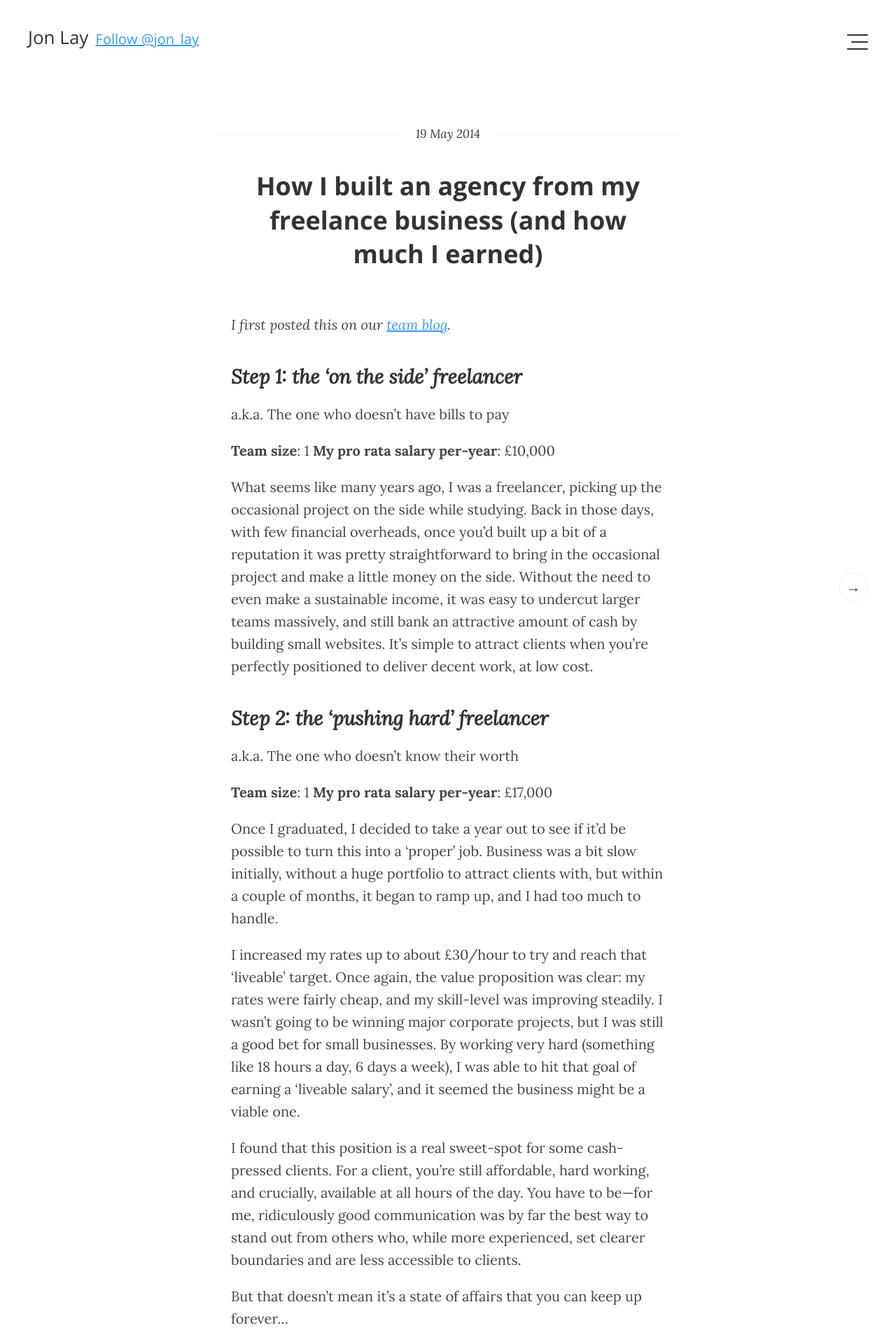
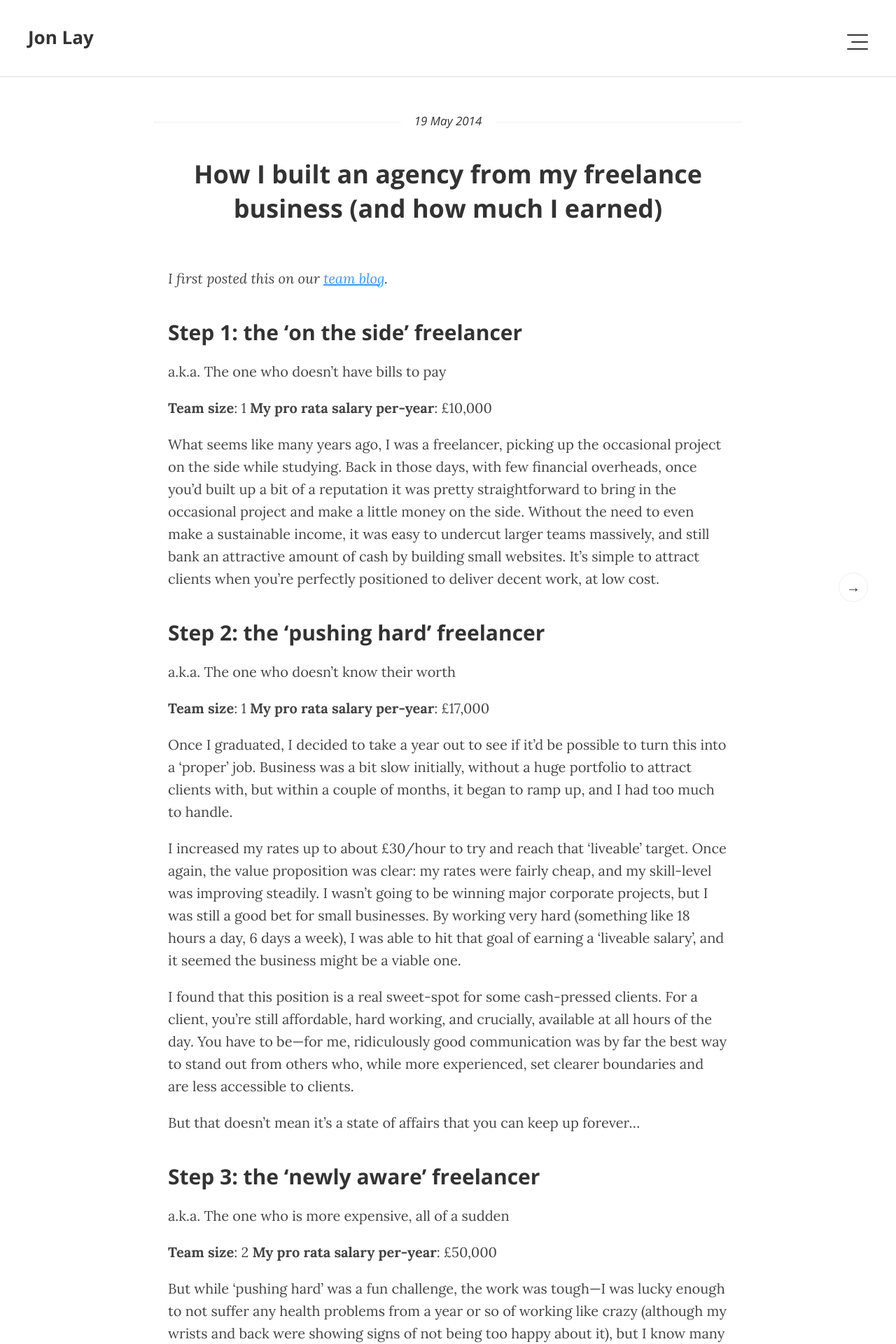
Before and after one commit to jonlay/jonlay.github.io, a Jekyll site: the page built from _posts/2014-05-19-freelancer-to-agency.md, in a window 1280 px wide. Shown: the top 1920 px of the page at 70% size. Built offline with Jekyll 4.4.1, drawn with Linux system fonts in a browser that asks for light colours; Markdown is read by kramdown in place of the engine named in the settings; comment, search, counter and statistics services are not loaded.

Commit message:
Fix up bio and styling changes

```diff
--- a/_layouts/default.html
+++ b/_layouts/default.html
@@ -11,7 +11,7 @@
 	<meta name="description" content="{{ site.description }}">
 	<meta name="viewport" content="width=device-width, initial-scale=1, maximum-scale=1">
 	<link href="http://fonts.googleapis.com/css?family=Open+Sans:400italic,400,300,700|Lora:400,700,400italic" rel="stylesheet" type="text/css">
-	<link rel="stylesheet" type="text/css" href="{{ site.baseurl }}/css/main.css" />
+	<link rel="stylesheet" type="text/css" href="{{ site.baseurl }}/css/main.css?v=2" />
 	<link rel="stylesheet" type="text/css" href="{{ site.baseurl }}/css/syntax.css" />
 	<link href="atom.xml" type="application/atom+xml" rel="alternate" title="Site ATOM Feed">
 </head>
@@ -21,24 +21,24 @@
         <p class="chromeframe">You are using an <strong>outdated</strong> browser. Please <a href="http://browsehappy.com/">upgrade your browser</a> or <a href="http://www.google.com/chromeframe/?redirect=true">activate Google Chrome Frame</a> to improve your experience.</p>
         <![endif]-->
 
-        <div id="off-canvas">
+        <header>
+        	<div class="h-wrap">
+        		<h1 class="title"><a href="/" title="Back to Homepage">{{ site.name }}</a></h1>
+        		<a class="menu-icon" title="Open Bio"><span class="lines"></span></a>
+        	</div>
+        </header>
+
+		<div id="off-canvas">
         	<div id="avatar">
         		<img src="{{ site.baseurl }}/assets/img/avatar.jpg" alt="Profile Picture" title="wow, very face, such photograph, wow">
         	</div>
         	<div id="bio">
-        		<h1>Hi, I'm {{ site.author }}.</h1>
-        		<p>I'm a Londoner, currently based in <strong>Kuala Lumpur</strong>. I'm a UX designer, frontend developer, craft beer affecionado, food lover and team lead at <a href="http://hanno.co">Hanno</a>, working with a phenomenally talented bunch of people.</p>
-        		<p>You can find me on <a href="http://uk.linkedin.com/in/jonlay/">LinkedIn</a>, <a href="https://twitter.com/jon_lay">Twitter</a> or <a href="https://github.com/jonlay">GitHub</a>. <a href="http://hanno.co/team/jon">Read my full profile</a>.</p></p>
+        		<h1>Who am I?</h1>
+        		<p>A UX designer and developer by trade, I'm the founder of a UX design agency called <a href="http://hanno.co">Hanno</a>. These days I spend as much time thinking and writing about <a href="http://en.wikipedia.org/wiki/Peopleware">peopleware</a> as I do about software.</p>
+				<p>I'm a food and craft beer-loving Londoner who is currently based in Kuala Lumpur. No doubt, I'll look back on most of this writing in the future and cringe.</p>
+        		<p><a href="http://hanno.co/team/jon">Check out my full profile</a> or <a href="https://twitter.com/jon_lay">grab me on Twitter</a>.</p>
         	</div>
         </div>
-
-        <header>
-        	<div class="h-wrap">
-        		<h1 class="title"><a href="/" title="Back to Homepage">{{ site.name }}</a></h1>
-        		<a href="https://twitter.com/jon_lay" class="twitter-follow-button" data-show-count="false">Follow @jon_lay</a>
-        		<a class="menu-icon" title="Open Bio"><span class="lines"></span></a>
-        	</div>
-        </header>
 
         <main>
         	{{ content }}
@@ -50,7 +50,8 @@
 
 		<script>!function(d,s,id){var js,fjs=d.getElementsByTagName(s)[0],p=/^http:/.test(d.location)?'http':'https';if(!d.getElementById(id)){js=d.createElement(s);js.id=id;js.src=p+'://platform.twitter.com/widgets.js';fjs.parentNode.insertBefore(js,fjs);}}(document, 'script', 'twitter-wjs');</script>
 
-        <script src="{{ site.baseurl }}/js/main.js"></script>
+         <script src="{{ site.baseurl }}/js/main.js?v=2"></script>
+
         {% comment %} Google Analytics {% endcomment %}
         {% if site.ga_tracking_id and site.ga_domain %}
         <script>
--- a/css/main.css
+++ b/css/main.css
@@ -58,6 +58,7 @@
 header {
   width: 100%;
   background: #fff;
+  border-bottom: 1px solid #ddd;
 }
 
 header .h-wrap {
@@ -77,6 +78,7 @@
 header .h-wrap h1.title a {
   color: #333;
   text-decoration: none;
+  font-weight: bold;
 }
 
 header .h-wrap h1.title a:hover {
@@ -185,7 +187,7 @@
   overflow: hidden;
   padding: 0px 40px;
   background: #fafafa;
-  border-bottom: 0px solid #f1f1f1;
+  border-bottom: 0px solid #DDDDDD;
   -webkit-transition: max-height .35s ease,
                       padding-top .35s ease,
                       padding-bottom .35s ease,
@@ -199,7 +201,7 @@
 #off-canvas.toggled {
   max-height: 90%;
   padding: 40px;
-  border-width: 1px;
+  border-bottom: 1px solid #DDDDDD;
   -webkit-transition: max-height .35s ease,
                       padding-top .35s ease,
                       padding-bottom .35s ease,
@@ -313,16 +315,20 @@
 
 section#single-wrap {
   width: 100%;
-  max-width: 780px;
-  margin: 20px auto;
-  font-family: 'Lora', Georgia, serif;
+  max-width: 880px;
+  margin: 0 auto 20px;
   background: #fff;
   z-index: 1;
 }
 
+section#single-wrap p {
+	font-family: 'Lora', Georgia, serif;
+}
+
 section#single-wrap .single-content {
-  padding: 0 40px;
+  padding: 0;
   overflow: hidden;
+  padding-bottom: 20px;
 }
 
 section#single-wrap .feat {
@@ -393,12 +399,12 @@
   margin-top: 40px;
 }
 
-section#single-wrap h1 { font-size: 150%; }
-section#single-wrap h2 { font-size: 140%; font-style: italic; }
-section#single-wrap h3 { font-size: 130%; font-weight: lighter; }
-section#single-wrap h4 { font-size: 120%; font-weight: lighter; text-decoration: underline; text-align: center; }
-section#single-wrap h5 { font-size: 110%; }
-section#single-wrap h6 { font-size: 100%; }
+section#single-wrap h1 { font-size: 160%; }
+section#single-wrap h2 { font-size: 150%; }
+section#single-wrap h3 { font-size: 140%; font-weight: lighter; }
+section#single-wrap h4 { font-size: 150%; font-weight: lighter; text-decoration: underline; text-align: center; }
+section#single-wrap h5 { font-size: 120%; }
+section#single-wrap h6 { font-size: 110%; }
 section#single-wrap p { line-height: 160%; }
 
 section#single-wrap blockquote {
@@ -556,12 +562,17 @@
   header .h-wrap { padding: 30px 20px; }
   ul.posts li .p-wrap { padding: 20px; }
   ul.posts li .p-wrap:hover { background: #67AAF7; padding-left: 20px; }
-  #off-canvas { padding: 0 20px; }
+  #off-canvas { padding: 20px 20px; }
   #off-canvas.toggled { padding: 20px; }
   #off-canvas #bio { width: 100%; }
-  #off-canvas #avatar img { width: 120px; }
+  #off-canvas #avatar {
+	margin: 10% 0 4% 4%;
+  }
+  #off-canvas #avatar img {
+  	width: 90px;
+  	margin: auto;
+  }
   section#single-wrap { margin: 0 auto; }
-  section#single-wrap .single-content { padding: 0 20px; }
   section#single-wrap h1.page-title { padding: 0 20px; margin: 0 0 30px; }
   section#single-wrap p { padding: 0 20px; }
 
```
